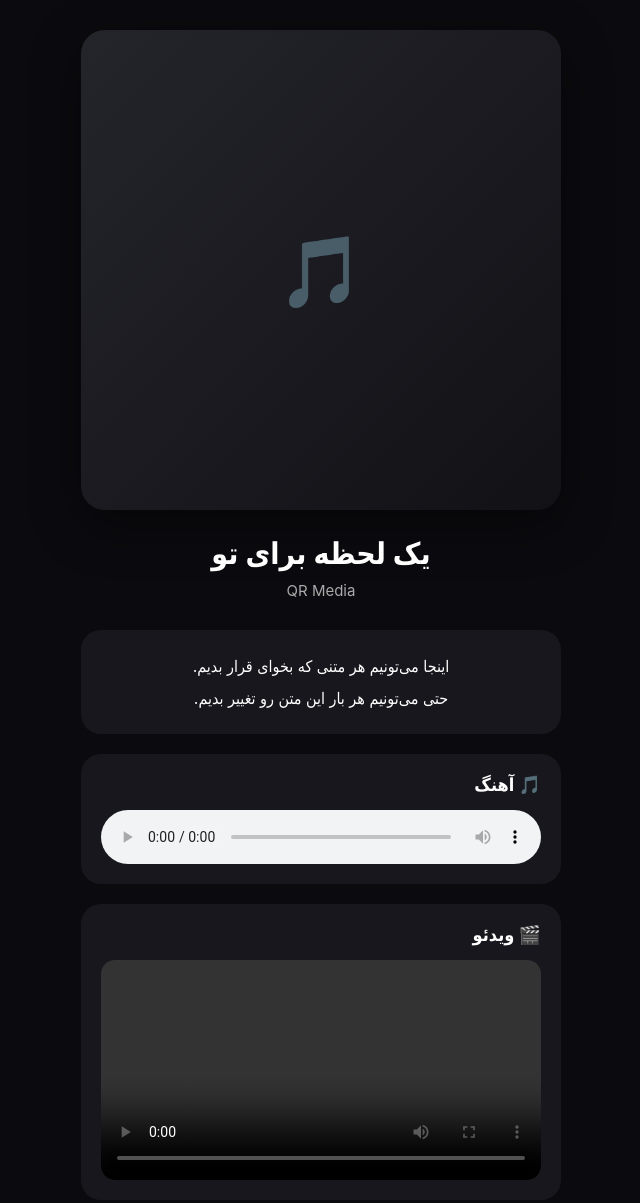
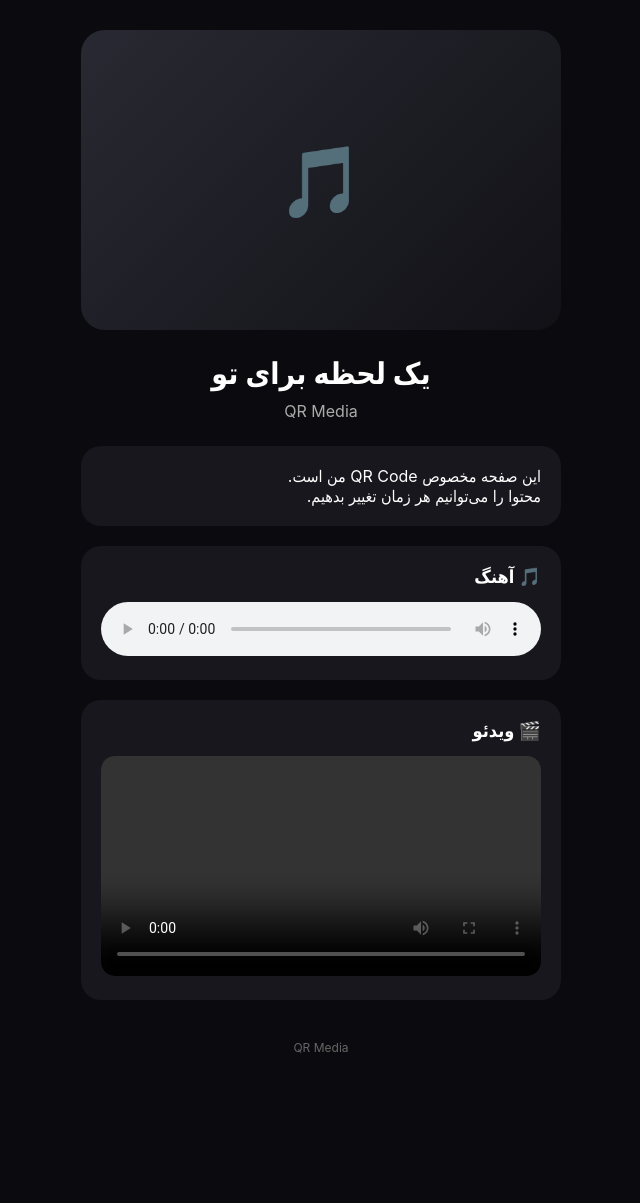
Before and after one commit to mohamadrezasaeedi13-cell/Qr_-Media-, a plain HTML site: page index.html in a window 1280 px wide. Shown: the top 1203 px of the page, without its empty margins (319-959 px from the left). After the commit the page ends 1105 px from the top, so only its background shows below. Drawn offline with Linux system fonts and the light colour scheme.

Commit message:
Update index.html

```diff
--- a/index.html
+++ b/index.html
@@ -3,156 +3,74 @@
 <head>
 <meta charset="UTF-8">
 <meta name="viewport" content="width=device-width, initial-scale=1.0">
-
 <title>QR Media</title>
 
 <style>
-    * {
-      box-sizing: border-box;
+*{box-sizing:border-box}
+body{
+margin:0;
+min-height:100vh;
+background:#0b0b0f;
+color:white;
+font-family:-apple-system,BlinkMacSystemFont,"Segoe UI",Tahoma,Arial,sans-serif;
 }
-
-    body {
-      margin: 0;
-      min-height: 100vh;
-      background: #0b0b0f;
-      color: #ffffff;
-      font-family: -apple-system, BlinkMacSystemFont, "Segoe UI",
-                   Tahoma, Arial, sans-serif;
+.page{
+max-width:520px;
+margin:auto;
+padding:30px 20px 50px;
 }
-
-    .page {
-      width: 100%;
-      max-width: 520px;
-      margin: auto;
-      padding: 30px 20px 50px;
+.cover{
+height:300px;
+border-radius:24px;
+background:linear-gradient(135deg,#292933,#111116);
+display:flex;
+align-items:center;
+justify-content:center;
+font-size:70px;
+margin-bottom:25px;
 }
-
-    .cover {
-      width: 100%;
-      aspect-ratio: 1 / 1;
-      border-radius: 24px;
-      background: linear-gradient(135deg, #24242b, #111116);
-      display: flex;
-      align-items: center;
-      justify-content: center;
-      overflow: hidden;
-      margin-bottom: 25px;
-      box-shadow: 0 15px 50px rgba(0,0,0,.45);
+h1{text-align:center;margin:10px 0;font-size:30px}
+.subtitle{text-align:center;color:#aaa;margin-bottom:25px}
+.box{
+background:#17171d;
+border-radius:20px;
+padding:20px;
+margin-top:20px;
 }
-
-    .cover span {
-      font-size: 70px;
-      opacity: .8;
-    }
-
-    h1 {
-      text-align: center;
-      font-size: 30px;
-      margin: 10px 0;
-    }
-
-    .subtitle {
-      text-align: center;
-      color: #aaa;
-      font-size: 15px;
-      margin-bottom: 30px;
-    }
-
-    .message {
-      background: #17171d;
-      border-radius: 20px;
-      padding: 20px;
-      line-height: 2;
-      text-align: center;
-      margin-bottom: 20px;
-    }
-
-    .media-box {
-      background: #17171d;
-      border-radius: 20px;
-      padding: 20px;
-      margin-top: 20px;
-    }
-
-    .media-title {
-      font-size: 18px;
-      font-weight: bold;
-      margin-bottom: 15px;
-    }
-
-    audio,
-    video {
-      width: 100%;
-      display: block;
-    }
-
-    video {
-      border-radius: 14px;
-    }
-
-    .footer {
-      text-align: center;
-      color: #666;
-      font-size: 12px;
-      margin-top: 40px;
-    }
+.title{font-size:18px;font-weight:bold;margin-bottom:15px}
+audio,video{width:100%}
+video{border-radius:14px}
+.footer{text-align:center;color:#666;font-size:12px;margin-top:40px}
 </style>
 </head>
 
 <body>
-
 <main class="page">
 
-    <!-- تصویر اصلی -->
-    <div class="cover">
-      <span>🎵</span>
+<div class="cover">🎵</div>
+
+<h1>یک لحظه برای تو</h1>
+
+<div class="subtitle">QR Media</div>
+
+<div class="box">
+این صفحه مخصوص QR Code من است.
+<br>
+محتوا را می‌توانیم هر زمان تغییر بدهیم.
 </div>
 
-    <!-- عنوان -->
-    <h1>یک لحظه برای تو</h1>
-
-    <div class="subtitle">
-      QR Media
+<div class="box">
+<div class="title">🎵 آهنگ</div>
+<audio controls></audio>
 </div>
 
-    <!-- متن -->
-    <div class="message">
-      اینجا می‌تونیم هر متنی که بخوای قرار بدیم.
-      <br>
-      حتی می‌تونیم هر بار این متن رو تغییر بدیم.
+<div class="box">
+<div class="title">🎬 ویدئو</div>
+<video controls></video>
 </div>
 
-    <!-- آهنگ -->
-    <div class="media-box">
-
-      <div class="media-title">
-        🎵 آهنگ
-      </div>
-
-      <audio controls>
-        <!-- فایل آهنگ بعداً اینجا قرار می‌گیرد -->
-      </audio>
-
-    </div>
-
-    <!-- ویدئو -->
-    <div class="media-box">
-
-      <div class="media-title">
-        🎬 ویدئو
-      </div>
-
-      <video controls>
-        <!-- فایل ویدئو بعداً اینجا قرار می‌گیرد -->
-      </video>
-
-    </div>
-
-    <div class="footer">
-      QR Media
-    </div>
+<div class="footer">QR Media</div>
 
 </main>
-
 </body>
 </html>
```
Lines whose indentation alone changed are shown as unchanged.
